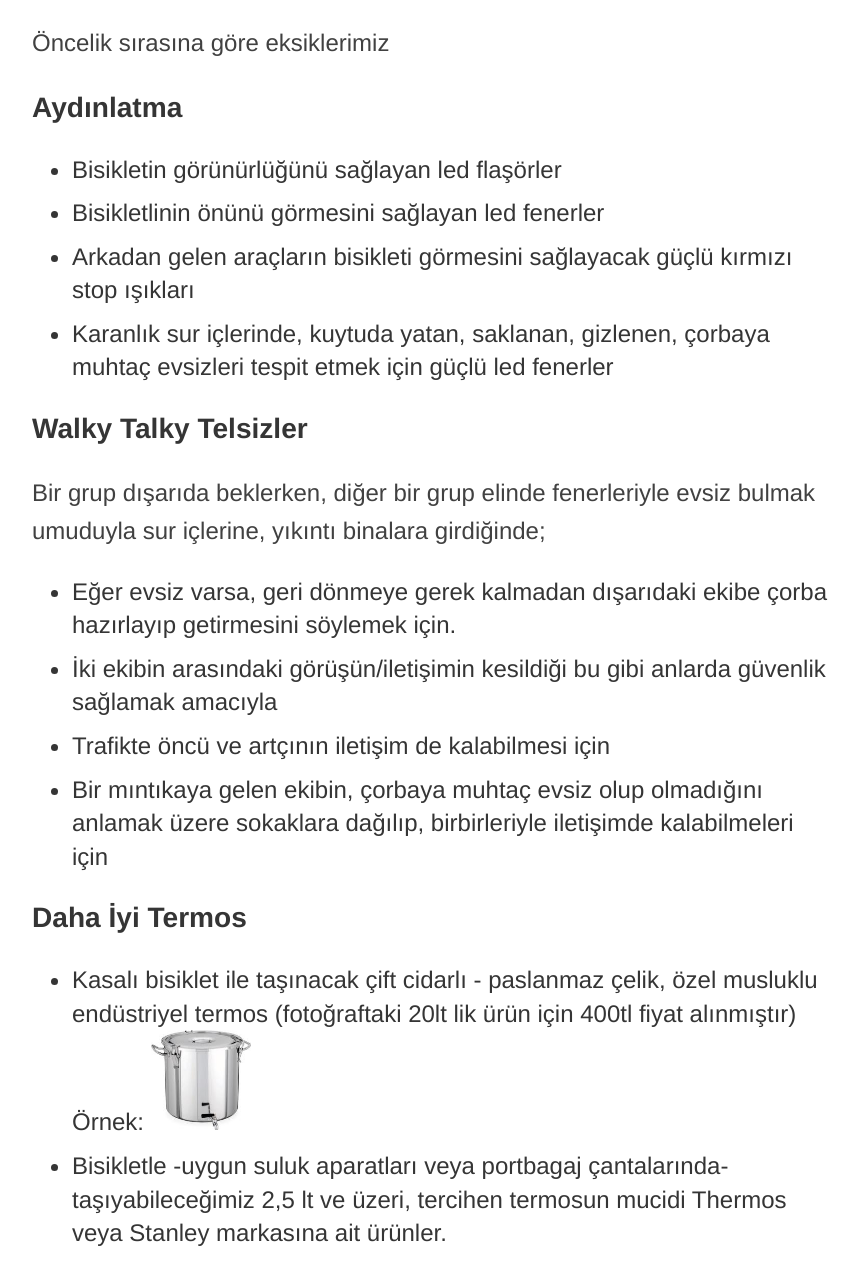
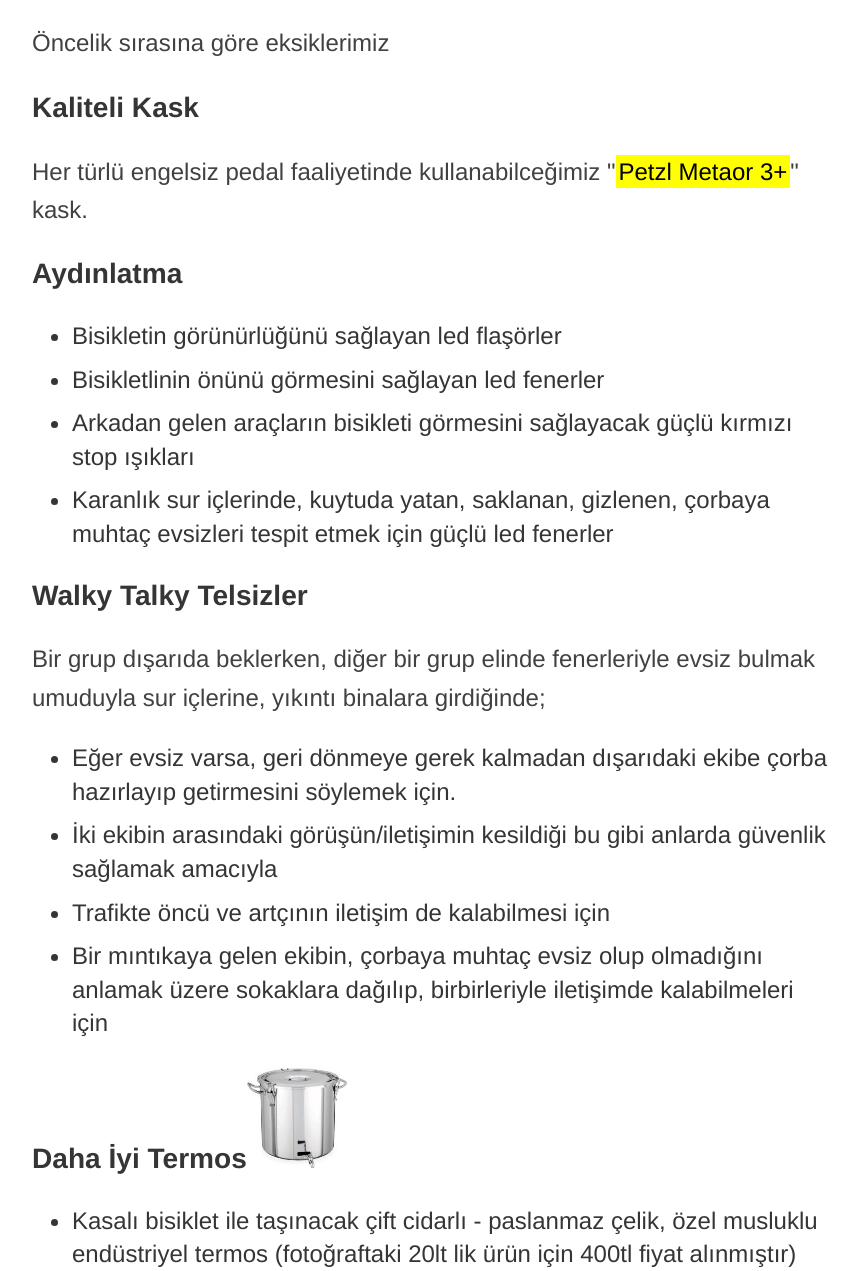
Before and after one commit to engelsizpedal/engelsizcorba, a plain HTML site: page needs.html in a window 1280 px wide. Shown: the part 469-1740 px from the top of the page, without its empty margins (208-1067 px from the left). Drawn offline with nearby package versions, Linux system fonts and the light colour scheme.

Commit message:
several changes

```diff
--- a/needs.html
+++ b/needs.html
@@ -17,6 +17,8 @@
     <h2>İhtiyaçlarımız</h2>
 
     <p>Öncelik sırasına göre eksiklerimiz</p>
+    <h3>Kaliteli Kask</h3>
+    <p>Her türlü engelsiz pedal faaliyetinde kullanabilceğimiz "<a href="http://www.k2outdoor.com.tr/Meteor-3-Kask,PR-3285.html">Petzl Metaor 3+</a>" kask. </p>
 
     <h3>Aydınlatma</h3>
     <ul>
@@ -37,9 +39,9 @@
         <li>Bir mıntıkaya gelen ekibin, çorbaya muhtaç evsiz olup olmadığını anlamak üzere sokaklara dağılıp, birbirleriyle iletişimde kalabilmeleri için</li>
     </ul>
 
-    <h3>Daha İyi Termos</h3>
+    <h3>Daha İyi Termos<img width=100px height=100px src="images/termos.jpg"/></h3>
     <ul>
-        <li>Kasalı bisiklet ile taşınacak çift cidarlı - paslanmaz çelik, özel musluklu endüstriyel termos (fotoğraftaki 20lt lik ürün için 400tl fiyat alınmıştır) Örnek:  <img width=100px height=100px src="images/termos.jpg"/></li>
+        <li>Kasalı bisiklet ile taşınacak çift cidarlı - paslanmaz çelik, özel musluklu endüstriyel termos (fotoğraftaki 20lt lik ürün için 400tl fiyat alınmıştır)</li>
         <li>Bisikletle -uygun suluk aparatları veya portbagaj çantalarında- taşıyabileceğimiz 2,5 lt ve üzeri, tercihen termosun mucidi Thermos veya Stanley markasına ait ürünler.</li>
     </ul>
 
```
Also changed, not shown: gears.html (+7 -3 lines).
